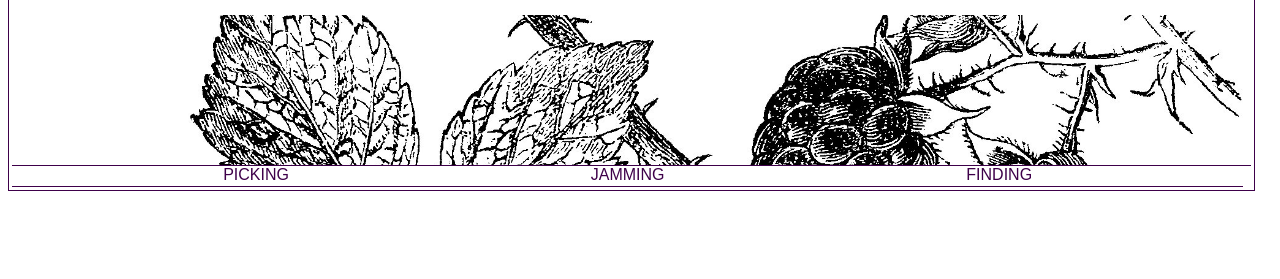
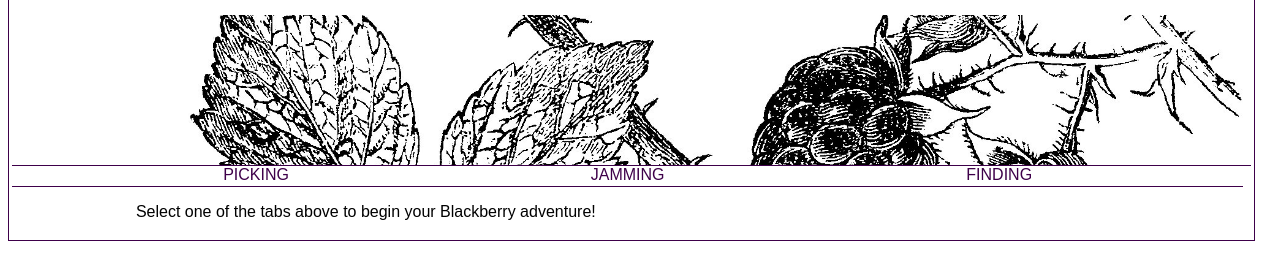
Before and after one commit to dmitrydwhite/rubus-map, a website: page public/home/index.html in a window 1280 px wide. Shown: the part 93-372 px from the top of the page. Drawn offline with Linux system fonts and the light colour scheme; some packages are replaced by stand-ins of ours.

Commit message:
Updated landing page with a line of instructions to begin.

```diff
--- a/public/css/style.css
+++ b/public/css/style.css
@@ -69,11 +69,15 @@ h3 {
   border-bottom: none;
 }
 
-.error_msg {
+.error_msg, .intro_msg {
   width: 80%;
   color: #ff3357;
   margin-left: auto;
   margin-right: auto;
+}
+
+.intro_msg {
+  color: black;
 }
 
 .button, .toggler, .info_button, .layer {
--- a/public/home/index.html
+++ b/public/home/index.html
@@ -28,6 +28,10 @@
       <div class="navbuffer"></div>
       <div class="clear"></div>
     </div>
+
+    <div class="content">
+      <p class="intro_msg">Select one of the tabs above to begin your Blackberry adventure!</p>
+    </div>
   </div>
 
   <script type="text/javascript" src="../scripts/jquery.js"></script>
```
